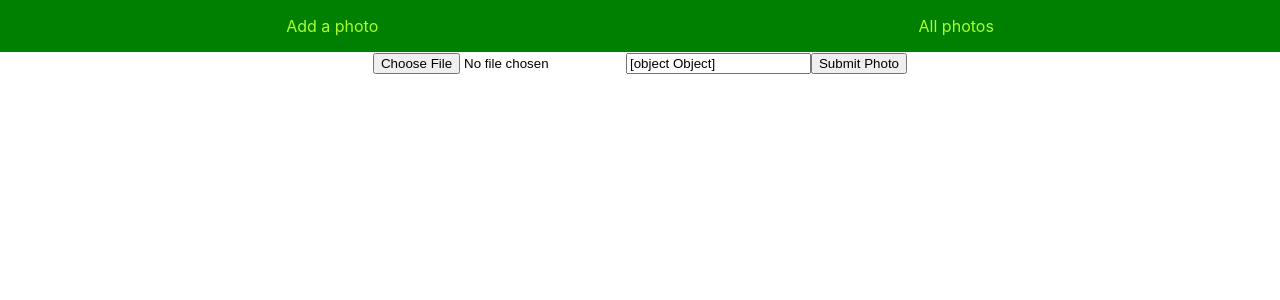
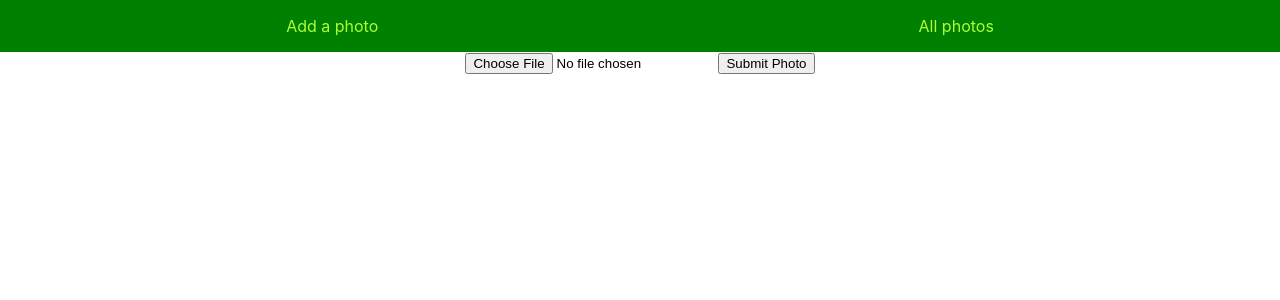
Before and after one commit to gracehoober/Pix.ly, a React (Create React App) app in the folder pixly-frontend/: page /add in a window 1280 px wide. Shown: the top 300 px of the page. Built offline with nearby package versions, Linux system fonts and the light colour scheme; no server answers.

Commit message:
Reverting to 4b0bb8b for form feild retry

```diff
--- a/pixly-frontend/src/AddPhotoForm.js
+++ b/pixly-frontend/src/AddPhotoForm.js
@@ -1,4 +1,3 @@
-import "./AddPhotoForm.css";
 import { useState } from "react";
 import { useNavigate } from "react-router-dom";
 
@@ -8,31 +7,16 @@ import { useNavigate } from "react-router-dom";
  * -uploadPhoto: function from parent
  *
  * State:
- *  -formData:{photo_file: .jpg file, photo_description: text}
+ *  -formData: a .jpg file
  *
  * App -> RoutesList -> AddPhotoForm
  */
 function AddPhotoForm({ uploadPhoto }) {
-  const [formData, setFormData] = useState(
-    { photoFile: "", photo_description: "" }
-  );
+  const [formData, setFormData] = useState(null);
   const navigate = useNavigate();
 
   function handleChange(evt) {
-    let fieldName = evt.target.name;
-    let description = evt.target.text;
-    let photo = evt.target.file;
-
-    // TODO: refactor setFormData
-    setFormData(currData => {
-      if(description){
-        currData[fieldName] = description;
-      }
-      if(photo){
-        currData[fieldName] = photo;
-      }
-      return {...currData}
-    });
+    setFormData(evt.target.files[0]);
   }
 
   async function handleSubmit(evt) {
@@ -62,15 +46,6 @@ function AddPhotoForm({ uploadPhoto }) {
         required
       >
       </input>
-      <label htmlFor="photo_description"></label>
-      <input
-        id="photoDescription"
-        name="photoDescription"
-        type="text"
-        placeholder="Your photo description here..."
-        value={formData}
-        onChange={handleChange}
-      ></input>
       <button className="AddPhotoForm-submit-btn">Submit Photo</button>
     </form>
   );
--- a/pixly-frontend/src/App.js
+++ b/pixly-frontend/src/App.js
@@ -37,9 +37,8 @@ function App() {
 
   //Handles photo uploading from AddPhotoForm
   async function uploadPhoto(formData) {
-    // const img = formData; removed this line of code
-
-    const response = await PixlyApi.uploadImage(formData);
+    const img = formData;
+    const response = await PixlyApi.uploadImage(img);
     const newPhoto = await response.json();
     setPhotoList([...photoList, newPhoto]);
   }
--- a/pixly-frontend/src/pixlyApi.js
+++ b/pixly-frontend/src/pixlyApi.js
@@ -29,15 +29,9 @@ class PixlyApi {
   }
 
   //Uploads a .jpg image file to the back end.
-  // Like: {user_photo, user_description}
-
-  //TODO: make this JSON for consistency
   static async uploadImage(photo) {
     const formData = new FormData();
-    const { photoFile, photoDescription } = photo;
-
-    formData.append('user_photo', photoFile);
-    formData.append('user_description', photoDescription);
+    formData.append('user_photo', photo);
     const res = await fetch(`${BASE_URL}/photos/add`, {
       method: 'POST',
       body: formData,
@@ -63,9 +57,9 @@ class PixlyApi {
 
   //Transforms an image into a grayscale version on the back end.
   //NOTE: not currently reversible.
-  static async grayscaleImage(id) {
-    const data = JSON.stringify({ command: "blackwhite" });
-    const res = await fetch(`${BASE_URL}/photos/${id}`, {
+  static async grayscaleImage(id){
+    const data = JSON.stringify({command: "blackwhite"});
+    const res = await fetch (`${BASE_URL}/photos/${id}`, {
       method: 'POST',
       body: data,
       headers: { 'Content-Type': 'application/json' }
@@ -77,9 +71,9 @@ class PixlyApi {
 
   //Transforms an image into a color version on the back end.
   //NOTE: not currently working.
-  static async colorizeImage(id) {
-    const data = JSON.stringify({ command: "colorize" });
-    const res = await fetch(`${BASE_URL}/photos/${id}`, {
+  static async colorizeImage(id){
+    const data = JSON.stringify({command: "colorize"});
+    const res = await fetch (`${BASE_URL}/photos/${id}`, {
       method: 'POST',
       body: data,
       headers: { 'Content-Type': 'application/json' }
```
Also changed, not shown: 1 other file (tests, documents, lock files or other folders).
